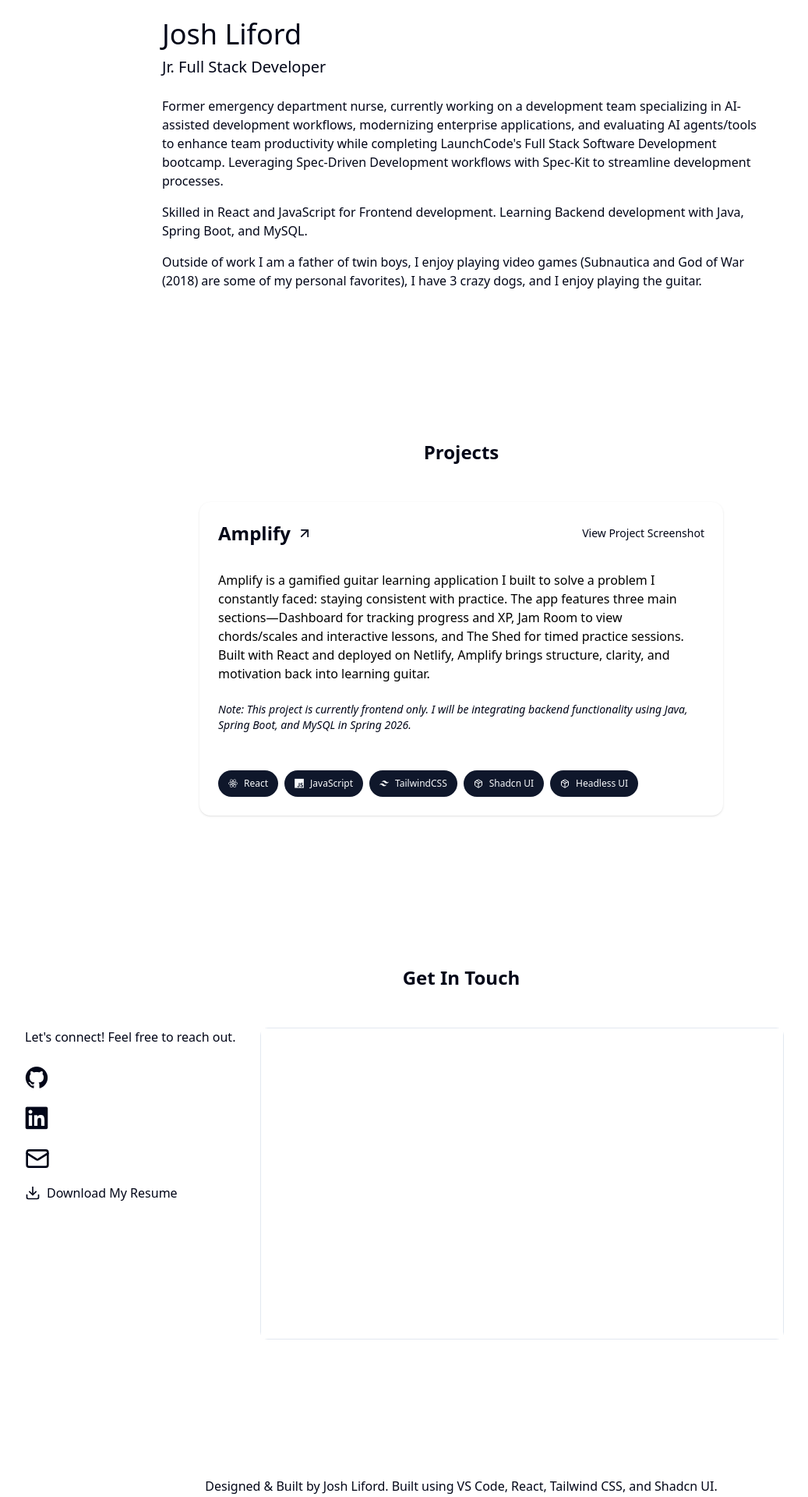
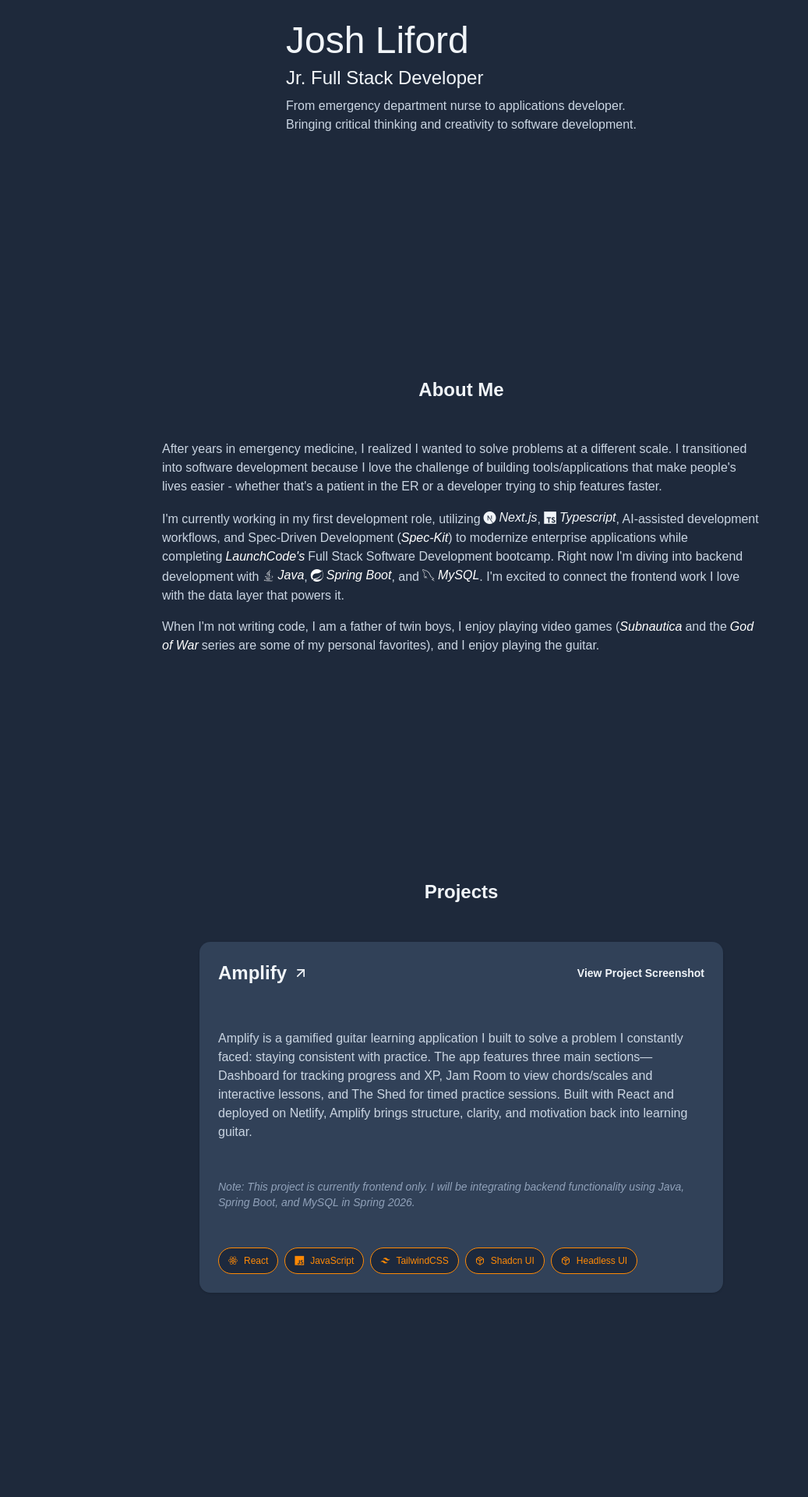
Before and after one commit to joshliford/joshliford.github.io, a React (Vite) app: page / in a window 1280 px wide. Shown: the part 180-2100 px from the top of the page at 78% size, without its empty margins (48-1085 px from the left). Built offline with nearby package versions, Linux system fonts and the light colour scheme.

Commit message:
split hero section and about section; installed and used motion.dev for ScrollProgress and hero section on page load; modified content and added styling throughout

```diff
--- a/package.json
+++ b/package.json
@@ -18,6 +18,7 @@
     "class-variance-authority": "^0.7.1",
     "clsx": "^2.1.1",
     "lucide-react": "^0.562.0",
+    "motion": "^12.29.0",
     "react": "^19.2.0",
     "react-dom": "^19.2.0",
     "tailwind-merge": "^3.4.0",
--- a/src/App.jsx
+++ b/src/App.jsx
@@ -5,13 +5,20 @@ import './App.css'
 import Contact from './components/Contact'
 import Header from './components/Header'
 import Footer from './components/Footer'
+import About from './components/About'
+import ScrollProgress from './components/ScrollProgress'
 
 function App() {
   return (
-    <div>
+    <div className="bg-[#1e293b] text-slate-100 font-[sans-serif]">
+      <ScrollProgress />
       <Header />
       <Section id="hero">
         <Hero />
+      </Section>
+
+      <Section id="about" title="About Me">
+        <About />
       </Section>
 
       <Section id="projects" title="Projects">
--- /dev/null
+++ b/src/components/About.jsx
@@ -0,0 +1,113 @@
+export default function About() {
+  return (
+    <div className="space-y-4 max-w-3xl">
+      <p className="text-slate-300">
+        After years in emergency medicine, I realized I wanted to solve problems
+        at a different scale. I transitioned into software development because I
+        love the challenge of building tools/applications that make people's
+        lives easier - whether that's a patient in the ER or a developer trying
+        to ship features faster.
+      </p>
+
+      <p className="text-slate-300">
+        I'm currently working in my first development role, utilizing
+        <a
+          href="https://nextjs.org/"
+          target="_blank"
+          rel="noopener noreferrer"
+          className="inline-flex items-center text-slate-100 italic hover:text-orange-400 transition colors ml-1"
+        >
+          <i className="devicon-nextjs-plain mr-1"></i>
+          Next.js
+        </a>
+        ,
+        <a
+          href="https://www.typescriptlang.org/"
+          target="_blank"
+          rel="noopener noreferrer"
+          className="inline-flex items-center text-slate-100 italic hover:text-orange-400 transition colors ml-1"
+        >
+          <i className="devicon-typescript-original mr-1"></i>
+          Typescript
+        </a>
+        , AI-assisted development workflows, and Spec-Driven Development (
+        <a
+          href="https://github.com/github/spec-kit"
+          target="_blank"
+          rel="noopener noreferrer"
+          className="hover:text-orange-400 text-white italic transition-colors"
+        >
+          Spec-Kit
+        </a>
+        ) to modernize enterprise applications while completing
+        <a
+          href="https://www.launchcode.org/"
+          target="_blank"
+          rel="noopener noreferrer"
+          className="hover:text-orange-400 text-white italic transition-colors ml-1 mr-1"
+        >
+          LaunchCode's
+        </a>
+        Full Stack Software Development bootcamp. Right now I'm diving into
+        backend development with
+
+        <a
+          href="https://dev.java/"
+          target="_blank"
+          rel="noopener noreferrer"
+          className="inline-flex items-center text-white italic hover:text-orange-400 transition colors ml-1"
+        >
+          <i className="devicon-java-plain mr-1"></i>
+          Java
+        </a>
+        ,
+
+        <a
+          href="https://spring.io/"
+          target="_blank"
+          rel="noopener noreferrer"
+          className="inline-flex items-center text-white italic hover:text-orange-400 transition colors ml-1"
+        >
+          <i className="devicon-spring-plain mr-1"></i>
+          Spring Boot
+        </a>
+        , and
+        <a
+          href="https://www.mysql.com/"
+          target="_blank"
+          rel="noopener noreferrer"
+          className="inline-flex items-center text-white italic hover:text-orange-400 transition colors ml-1"
+        >
+          <i className="devicon-mysql-plain mr-1"></i>
+          MySQL
+        </a>
+        . I'm excited to
+        connect the frontend work I love with the data layer that powers it.
+      </p>
+
+      <p className="text-slate-300">
+        When I'm not writing code, I am a father of twin boys, I enjoy playing
+        video games (
+        <a
+          href="https://store.steampowered.com/app/264710/Subnautica/"
+          target="_blank"
+          rel="noopener noreferrer"
+          className="hover:text-orange-400 text-white italic transition-colors mr-1"
+        >
+          Subnautica
+        </a>
+        and the
+        <a
+          href="https://www.playstation.com/en-us/god-of-war/"
+          target="_blank"
+          rel="noopener noreferrer"
+          className="hover:text-orange-400 text-white italic transition-colors ml-1 mr-1"
+        >
+          God of War
+        </a>
+        series are some of my personal favorites), and I enjoy playing the
+        guitar.
+      </p>
+    </div>
+  );
+}
--- a/src/components/Contact.jsx
+++ b/src/components/Contact.jsx
@@ -3,11 +3,11 @@ import { Mail, Download } from "lucide-react";
 export default function Contact() {
   return (
     <div className="w-full max-w-6xl px-4">
-      <div className="grid grid-cols-1 md:grid-cols-[auto_1fr] gap-8 items-start">
+      <div className="grid grid-cols-1 md:grid-cols-[auto_1fr] gap-8 items-center">
         {/* Left column - Contact info */}
         <div className="flex flex-col items-center md:items-start gap-6">
           <div>
-            <p className="text-center md:text-left">
+            <p className="text-center md:text-left text-slate-100">
               Let's connect! Feel free to reach out.
             </p>
           </div>
@@ -18,7 +18,7 @@ export default function Contact() {
               href="https://github.com/joshliford"
               target="_blank"
               rel="noopener noreferrer"
-              className="text-3xl"
+              className="text-3xl hover:text-orange-400 transition-colors"
             >
               <i className="devicon-github-original"></i>
             </a>
@@ -28,22 +28,21 @@ export default function Contact() {
               href="https://www.linkedin.com/in/joshua-liford/"
               target="_blank"
               rel="noopener noreferrer"
-              className="text-3xl"
+              className="text-3xl hover:text-orange-400 transition-colors"
             >
               <i className="devicon-linkedin-plain"></i>
             </a>
             </div>
             <div>
-            <a href="mailto:josh.liford0412@gmail.com" className="text-3xl">
+            <a href="mailto:josh.liford0412@gmail.com" className="text-3xl hover:text-orange-400 transition-colors">
               <Mail className="h-8 w-8" />
             </a>
             </div>
-            <div className="flex items-center gap-2">
+            <div className="flex items-center gap-2 hover:text-orange-400 transition-colors">
               <Download className="h-5 w-5" />
               <a
                 href="/resume.pdf"
                 download="Josh_Liford_Resume.pdf"
-                className="hover:text-cyan-500 transition-colors"
               >
                 Download My Resume
               </a>
@@ -53,7 +52,7 @@ export default function Contact() {
 
         {/* Right column - Resume */}
         <div className="space-y-4 w-full max-w-2xl">
-          <div className="w-full h-100 border rounded-lg">
+          <div className="w-full h-100 rounded">
             <iframe
               src="/resume.pdf"
               title="Preview Resume"
--- a/src/components/Footer.jsx
+++ b/src/components/Footer.jsx
@@ -1,22 +1,22 @@
 export default function Footer() {
   return (
     <div className="flex justify-center items-center">
-      <footer className="py-12">
-        <p>
+      <footer className="py-6">
+        <p className="text-slate-400">
           <a
             href="https://github.com/joshliford"
             target="_blank"
             rel="noopener noreferrer"
-            className="mr-1 hover:text-cyan-500 transition-colors"
+            className="text-slate-100 hover:text-orange-400 transition-colors"
           >
-            Designed & Built by Josh Liford.
+            Designed & Built by Josh Liford
           </a>
-          Built using
+          . Built using
           <a
             href="https://code.visualstudio.com/"
             target="_blank"
             rel="noopener noreferrer"
-            className="ml-1 hover:text-cyan-500 transition-colors"
+            className="ml-1 text-white italic hover:text-orange-400 transition-colors"
           >
             VS Code
           </a>
@@ -25,7 +25,7 @@ export default function Footer() {
             href="https://react.dev/"
             target="_blank"
             rel="noopener noreferrer"
-            className="ml-1 hover:text-cyan-500 transition-colors"
+            className="ml-1 hover:text-orange-400 text-white italic transition-colors"
           >
             React
           </a>
@@ -34,7 +34,7 @@ export default function Footer() {
             href="https://tailwindcss.com/"
             target="_blank"
             rel="noopener noreferrer"
-            className="ml-1 hover:text-cyan-500 transition-colors"
+            className="ml-1 hover:text-orange-400 text-white italic transition-colors"
           >
             Tailwind CSS
           </a>
@@ -43,7 +43,7 @@ export default function Footer() {
             href="https://ui.shadcn.com/"
             target="_blank"
             rel="noopener noreferrer"
-            className="ml-1 hover:text-cyan-500 transition-colors"
+            className="ml-1 hover:text-orange-400 text-white italic transition-colors"
           >
             Shadcn UI
           </a>
--- a/src/components/Header.jsx
+++ b/src/components/Header.jsx
@@ -1,10 +1,11 @@
 import NavBar from "./NavBar";
+import { motion } from "motion/react";
 
 export default function Header() {
   return (
     <div>
       <div className="flex flex-row justify-between px-16 py-8">
-        <h2 className="text-xl">
+        <h2 className="text-2xl italic hover:text-orange-400 transition-colors">
           <a href="#">JL</a>
         </h2>
         <NavBar />
--- a/src/components/Hero.jsx
+++ b/src/components/Hero.jsx
@@ -1,66 +1,23 @@
+import { motion } from "motion/react";
+
 export default function Hero() {
   return (
+    <motion.div
+      className="flex flex-col"
+      initial={{ x: -100, opacity: 0 }}
+      animate={{ x: 0, opacity: 1 }}
+      transition={{ duration: 2, ease: "easeOut" }}
+    >
     <div className="flex flex-col justify-center">
       <div className="flex flex-col text-left space-y-2 mb-6">
-        <h1 className="text-4xl">Josh Liford</h1>
-        <h2 className="text-xl">Jr. Full Stack Developer</h2>
-      </div>
-      <div className="space-y-4 max-w-3xl">
-        <p>
-          Former emergency department nurse, currently working on a development
-          team specializing in AI-assisted development workflows, modernizing
-          enterprise applications, and evaluating AI agents/tools to enhance
-          team productivity while completing
-          <a
-            href="https://www.launchcode.org/"
-            target="_blank"
-            rel="noopener noreferrer"
-            className="hover:text-cyan-500 transition-colors ml-1 mr-1"
-          >
-            LaunchCode's
-          </a>
-          Full Stack Software Development bootcamp. Leveraging Spec-Driven
-          Development workflows with
-          <a
-            href="https://github.com/github/spec-kit"
-            target="_blank"
-            rel="noopener noreferrer"
-            className="hover:text-cyan-500 transition-colors ml-1 mr-1"
-          >
-            Spec-Kit
-          </a>
-          to streamline development processes.
-        </p>
-
-        <p>
-          Skilled in React and JavaScript for Frontend development. Learning
-          Backend development with Java, Spring Boot, and MySQL.
-        </p>
-
-        <p>
-          Outside of work I am a father of twin boys, I enjoy playing video
-          games (
-          <a
-            href="https://store.steampowered.com/app/264710/Subnautica/"
-            target="_blank"
-            rel="noopener noreferrer"
-            className="hover:text-cyan-500 transition-colors mr-1"
-          >
-            Subnautica
-          </a>
-          and
-          <a
-            href="https://www.playstation.com/en-us/god-of-war/"
-            target="_blank"
-            rel="noopener noreferrer"
-            className="hover:text-cyan-500 transition-colors ml-1 mr-1"
-          >
-            God of War (2018)
-          </a>
-          are some of my personal favorites), I have 3 crazy dogs, and I enjoy
-          playing the guitar.
+        <h1 className="text-5xl text-slate-100">Josh Liford</h1>
+        <h2 className="text-2xl text-slate-100">Jr. Full Stack Developer</h2>
+        <p className="text-slate-300">
+          From emergency department nurse to applications developer.
+          <br></br>Bringing critical thinking and creativity to software development.
         </p>
       </div>
     </div>
+    </motion.div>
   );
 }
--- a/src/components/NavBar.jsx
+++ b/src/components/NavBar.jsx
@@ -4,13 +4,13 @@ export default function NavBar() {
       <nav>
         <ul className="flex flex-row gap-6">
           <li>
-            <a href="#hero" className="hover:text-cyan-500 transition-colors">About Me</a>
+            <a href="#about" className="hover:text-orange-400 transition-colors">About Me</a>
           </li>
           <li>
-            <a href="#projects" className="hover:text-cyan-500 transition-colors">Projects</a>
+            <a href="#projects" className="hover:text-orange-400 transition-colors">Projects</a>
           </li>
           <li>
-            <a href="#contact" className="hover:text-cyan-500 transition-colors">Contact</a>
+            <a href="#contact" className="hover:text-orange-400 transition-colors">Contact</a>
           </li>
         </ul>
       </nav>
--- a/src/components/ProjectCard.jsx
+++ b/src/components/ProjectCard.jsx
@@ -6,7 +6,7 @@ import {
   CardTitle,
 } from "@/components/ui/card";
 import { Badge } from "./ui/badge";
-import { ArrowUpRight, Download, Package } from "lucide-react";
+import { ArrowUpRight, Package } from "lucide-react";
 
 export default function ProjectCard({
   projectTitle,
@@ -17,37 +17,40 @@ export default function ProjectCard({
   techStack,
 }) {
   return (
-    <Card className="w-full max-w-2xl hover:shadow-md">
-      <CardHeader className="space-y-6">
-        <div className="flex flex-row justify-between items-center">
     <a
       href={projectLink}
       target="_blank"
       rel="noopener noreferrer"
-            className="flex items-center gap-2 group cursor-pointer"
+      className="flex justify-center items-center gap-2 group cursor-pointer hover:text-orange-400 transition-colors"
     >
-            <CardTitle className="text-2xl">{projectTitle}</CardTitle>
-            <ArrowUpRight className="h-5 w-5 transition-transform group-hover:translate-x-1 group-hover:-translate-y-1" />
-          </a>
-
+      <Card className="w-full max-w-2xl bg-slate-700 hover:bg-slate-600">
+        <CardHeader className="space-y-6">
+          <div className="flex flex-row justify-between items-center text-slate-100">
+            <div className="flex items-center gap-2">
+              <CardTitle className="text-2xl group-hover:text-orange-400 transition-colors">
+                {projectTitle}
+              </CardTitle>
+              <ArrowUpRight className="h-5 w-5 transition-transform group-hover:translate-x-1 group-hover:-translate-y-1 group-hover:text-orange-400" />
+            </div>
             <a
               href="/amplify-jamroom.png"
               download="amplify_jamroom_screenshot.png"
-            className="hover:text-cyan-500 transition-colors text-sm"
+              className="hover:text-orange-400 transition-colors text-sm font-semibold"
+              onClick={(e) => e.stopPropagation()} // prevents card link from firing
             >
               View Project Screenshot
             </a>
           </div>
-        <CardDescription className="text-black text-md">
+        </CardHeader>
+        <CardDescription className="text-slate-300 text-md p-6">
           {shortDescription}
         </CardDescription>
-      </CardHeader>
         <div className="flex flex-col gap-2">
           <CardContent>
             <div>
               {fullDescription && <p className="mb-4">{fullDescription}</p>}
               {note && (
-              <p className="mb-12 text-sm">
+                <p className="mb-12 text-sm text-slate-400">
                   <em>Note: {note}</em>
                 </p>
               )}
@@ -61,7 +64,7 @@ export default function ProjectCard({
                   >
                     <Badge
                       key={index}
-                    className="flex items-center gap-2 px-3 py-2"
+                      className="flex items-center gap-2 px-3 py-2 bg-slate-800 hover:bg-slate-700 text-orange-400 border-orange-400 transition-colors"
                     >
                       {tech.icon ? (
                         <i className={`${tech.icon}`}></i>
@@ -77,5 +80,6 @@ export default function ProjectCard({
           </CardContent>
         </div>
       </Card>
+    </a>
   );
 }
--- /dev/null
+++ b/src/components/ScrollProgress.jsx
@@ -0,0 +1,12 @@
+import { motion, useScroll } from "motion/react"
+
+export default function ScrollProgress() {
+    const { scrollYProgress } = useScroll()
+
+    return (
+        <motion.div
+            className="fixed top-0 left-0 right-0 h-1 bg-orange-400 origin-left z-50"
+            style={{ scaleX: scrollYProgress }}
+        />
+    )
+}
--- a/src/components/Section.jsx
+++ b/src/components/Section.jsx
@@ -1,9 +1,9 @@
 export default function Section({ id, children, title }) {
 
     return (
-        <section id={id} className="flex flex-col justify-center py-16 space-y-12 mb-16">
+        <section id={id} className="py-16 space-y-12 mb-40">
             <div>
-                <h2 className="text-2xl font-semibold text-center">
+                <h2 className="text-2xl font-semibold text-center text-slate-100">
                     {title}
                 </h2>
             </div>
```
Also changed, not shown: 1 other file (tests, documents, lock files or other folders). Lines whose indentation alone changed are shown as unchanged.
